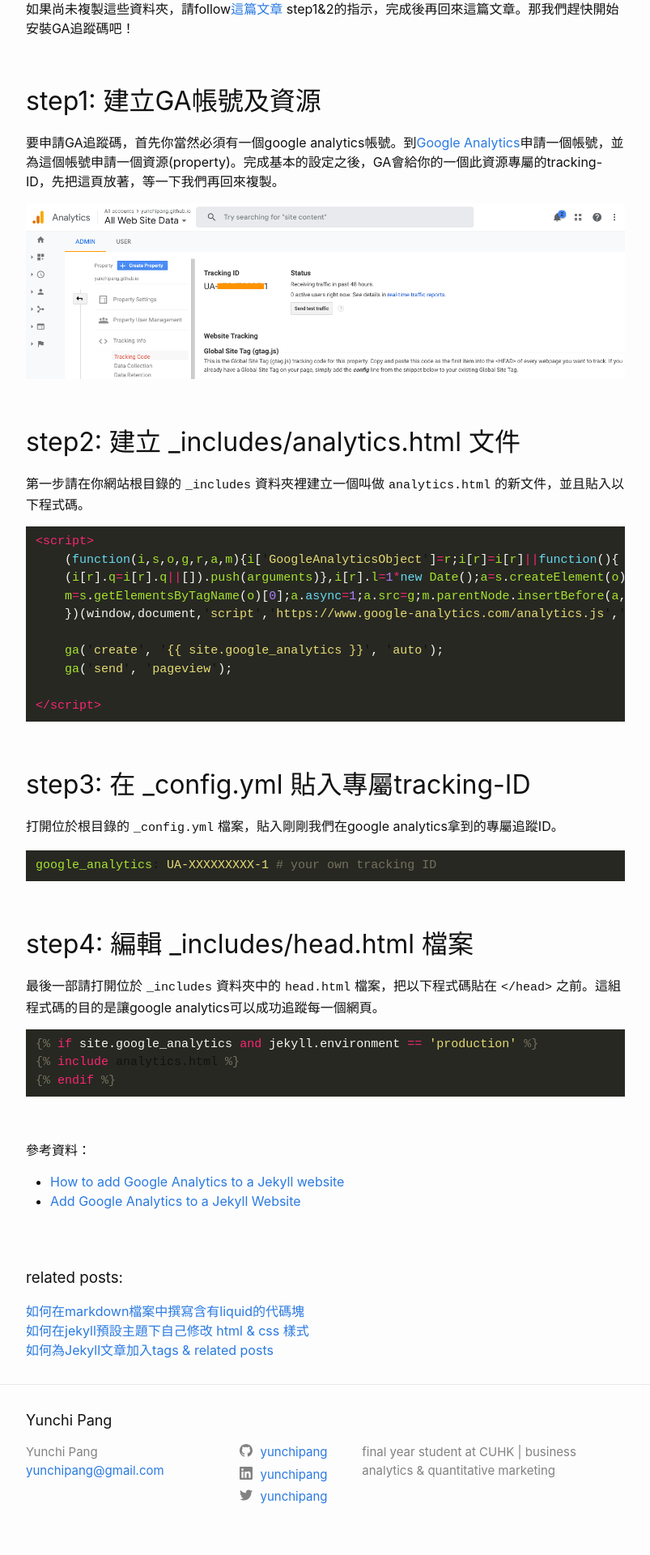
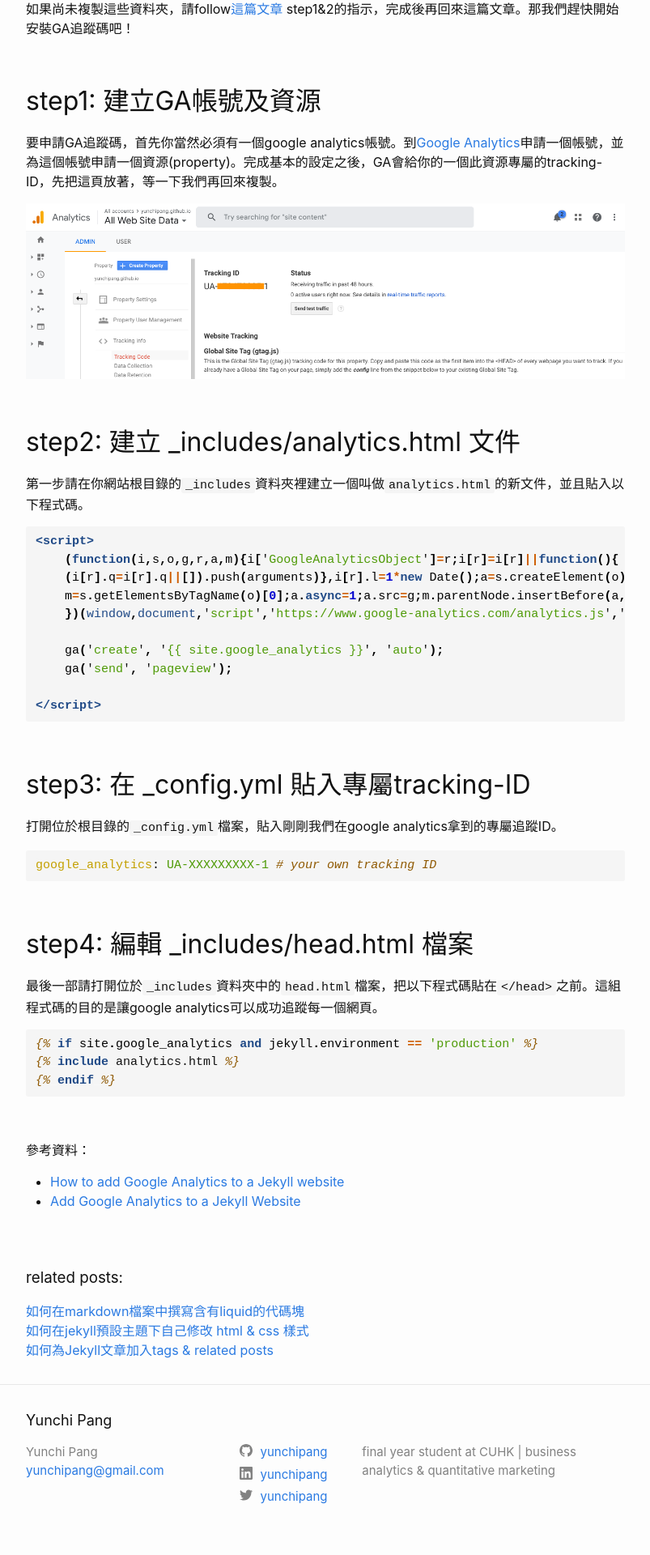
Before and after one commit to yunchipang/yunchipang.github.io, a Jekyll site: the page built from _posts/2020-07-25-adding-google-analytics-to-jekyll.md, in a window 1280 px wide. Shown: the part 752-2672 px from the top of the page at 81% size, without its empty margins (238-1041 px from the left). Built offline with Jekyll 4.4.1, drawn with Linux system fonts in a browser that asks for light colours.

Commit message:
update _syntax-highlighting.scss

```diff
--- a/_sass/minima/_base.scss
+++ b/_sass/minima/_base.scss
@@ -175,7 +175,7 @@
   @include relative-font-size(0.9375);
   /**border: 1px solid $grey-color-light;**/
   border-radius: 3px;
-  /** background-color: #eef **/
+  background-color: #f5f5f5;
 }
 
 code {
--- a/_sass/minima/_syntax-highlighting.scss
+++ b/_sass/minima/_syntax-highlighting.scss
@@ -2,74 +2,78 @@
  * Syntax highlighting styles
  */
 .highlight {
-  background-color: #272822;
+  /**background: #272822;**/
   @extend %vertical-rhythm;
 
   /**.highlighter-rouge & {
     /**background: #eef;**/
   }
-
-  .hll { background-color: #272822; }
-  .c { color: #75715e } /* Comment */
-  .err { color: #960050; background-color: #1e0010 } /* Error */
-  .k { color: #66d9ef } /* Keyword */
-  .l { color: #ae81ff } /* Literal */
-  .n { color: #f8f8f2 } /* Name */
-  .o { color: #f92672 } /* Operator */
-  .p { color: #f8f8f2 } /* Punctuation */
-  .cm { color: #75715e } /* Comment.Multiline */
-  .cp { color: #75715e } /* Comment.Preproc */
-  .c1 { color: #75715e } /* Comment.Single */
-  .cs { color: #75715e } /* Comment.Special */
-  .ge { font-style: italic } /* Generic.Emph */
-  .gs { font-weight: bold } /* Generic.Strong */
-  .kc { color: #66d9ef } /* Keyword.Constant */
-  .kd { color: #66d9ef } /* Keyword.Declaration */
-  .kn { color: #f92672 } /* Keyword.Namespace */
-  .kp { color: #66d9ef } /* Keyword.Pseudo */
-  .kr { color: #66d9ef } /* Keyword.Reserved */
-  .kt { color: #66d9ef } /* Keyword.Type */
-  .ld { color: #e6db74 } /* Literal.Date */
-  .m { color: #ae81ff } /* Literal.Number */
-  .s { color: #e6db74 } /* Literal.String */
-  .na { color: #a6e22e } /* Name.Attribute */
-  .nb { color: #f8f8f2 } /* Name.Builtin */
-  .nc { color: #a6e22e } /* Name.Class */
-  .no { color: #66d9ef } /* Name.Constant */
-  .nd { color: #a6e22e } /* Name.Decorator */
-  .ni { color: #f8f8f2 } /* Name.Entity */
-  .ne { color: #a6e22e } /* Name.Exception */
-  .nf { color: #a6e22e } /* Name.Function */
-  .nl { color: #f8f8f2 } /* Name.Label */
-  .nn { color: #f8f8f2 } /* Name.Namespace */
-  .nx { color: #a6e22e } /* Name.Other */
-  .py { color: #f8f8f2 } /* Name.Property */
-  .nt { color: #f92672 } /* Name.Tag */
-  .nv { color: #f8f8f2 } /* Name.Variable */
-  .ow { color: #f92672 } /* Operator.Word */
-  .w { color: #f8f8f2 } /* Text.Whitespace */
-  .mf { color: #ae81ff } /* Literal.Number.Float */
-  .mh { color: #ae81ff } /* Literal.Number.Hex */
-  .mi { color: #ae81ff } /* Literal.Number.Integer */
-  .mo { color: #ae81ff } /* Literal.Number.Oct */
-  .sb { color: #e6db74 } /* Literal.String.Backtick */
-  .sc { color: #e6db74 } /* Literal.String.Char */
-  .sd { color: #e6db74 } /* Literal.String.Doc */
-  .s2 { color: #e6db74 } /* Literal.String.Double */
-  .se { color: #ae81ff } /* Literal.String.Escape */
-  .sh { color: #e6db74 } /* Literal.String.Heredoc */
-  .si { color: #e6db74 } /* Literal.String.Interpol */
-  .sx { color: #e6db74 } /* Literal.String.Other */
-  .sr { color: #e6db74 } /* Literal.String.Regex */
-  .s1 { color: #e6db74 } /* Literal.String.Single */
-  .ss { color: #e6db74 } /* Literal.String.Symbol */
-  .bp { color: #f8f8f2 } /* Name.Builtin.Pseudo */
-  .vc { color: #f8f8f2 } /* Name.Variable.Class */
-  .vg { color: #f8f8f2 } /* Name.Variable.Global */
-  .vi { color: #f8f8f2 } /* Name.Variable.Instance */
-  .il { color: #ae81ff } /* Literal.Number.Integer.Long */
-
-  .gh { } /* Generic Heading & Diff Header */
-  .gu { color: #75715e; } /* Generic.Subheading & Diff Unified/Comment? */
-  .gd { color: #f92672; } /* Generic.Deleted & Diff Deleted */
-  .gi { color: #a6e22e; } /* Generic.Inserted & Diff Inserted */
+  .highlight .hll { background-color: #ffffcc }
+  .highlight .c { color: #8f5902; font-style: italic } /* Comment */
+  .highlight .err { color: #a40000; border: 1px solid #ef2929 } /* Error */
+  .highlight .g { color: #000000 } /* Generic */
+  .highlight .k { color: #204a87; font-weight: bold } /* Keyword */
+  .highlight .l { color: #000000 } /* Literal */
+  .highlight .n { color: #000000 } /* Name */
+  .highlight .o { color: #ce5c00; font-weight: bold } /* Operator */
+  .highlight .x { color: #000000 } /* Other */
+  .highlight .p { color: #000000; font-weight: bold } /* Punctuation */
+  .highlight .cm { color: #8f5902; font-style: italic } /* Comment.Multiline */
+  .highlight .cp { color: #8f5902; font-style: italic } /* Comment.Preproc */
+  .highlight .c1 { color: #8f5902; font-style: italic } /* Comment.Single */
+  .highlight .cs { color: #8f5902; font-style: italic } /* Comment.Special */
+  .highlight .gd { color: #a40000 } /* Generic.Deleted */
+  .highlight .ge { color: #000000; font-style: italic } /* Generic.Emph */
+  .highlight .gr { color: #ef2929 } /* Generic.Error */
+  .highlight .gh { color: #000080; font-weight: bold } /* Generic.Heading */
+  .highlight .gi { color: #00A000 } /* Generic.Inserted */
+  .highlight .go { color: #000000; font-style: italic } /* Generic.Output */
+  .highlight .gp { color: #8f5902 } /* Generic.Prompt */
+  .highlight .gs { color: #000000; font-weight: bold } /* Generic.Strong */
+  .highlight .gu { color: #800080; font-weight: bold } /* Generic.Subheading */
+  .highlight .gt { color: #a40000; font-weight: bold } /* Generic.Traceback */
+  .highlight .kc { color: #204a87; font-weight: bold } /* Keyword.Constant */
+  .highlight .kd { color: #204a87; font-weight: bold } /* Keyword.Declaration */
+  .highlight .kn { color: #204a87; font-weight: bold } /* Keyword.Namespace */
+  .highlight .kp { color: #204a87; font-weight: bold } /* Keyword.Pseudo */
+  .highlight .kr { color: #204a87; font-weight: bold } /* Keyword.Reserved */
+  .highlight .kt { color: #204a87; font-weight: bold } /* Keyword.Type */
+  .highlight .ld { color: #000000 } /* Literal.Date */
+  .highlight .m { color: #0000cf; font-weight: bold } /* Literal.Number */
+  .highlight .s { color: #4e9a06 } /* Literal.String */
+  .highlight .na { color: #c4a000 } /* Name.Attribute */
+  .highlight .nb { color: #204a87 } /* Name.Builtin */
+  .highlight .nc { color: #000000 } /* Name.Class */
+  .highlight .no { color: #000000 } /* Name.Constant */
+  .highlight .nd { color: #5c35cc; font-weight: bold } /* Name.Decorator */
+  .highlight .ni { color: #ce5c00 } /* Name.Entity */
+  .highlight .ne { color: #cc0000; font-weight: bold } /* Name.Exception */
+  .highlight .nf { color: #000000 } /* Name.Function */
+  .highlight .nl { color: #f57900 } /* Name.Label */
+  .highlight .nn { color: #000000 } /* Name.Namespace */
+  .highlight .nx { color: #000000 } /* Name.Other */
+  .highlight .py { color: #000000 } /* Name.Property */
+  .highlight .nt { color: #204a87; font-weight: bold } /* Name.Tag */
+  .highlight .nv { color: #000000 } /* Name.Variable */
+  .highlight .ow { color: #204a87; font-weight: bold } /* Operator.Word */
+  .highlight .w { color: #f8f8f8; text-decoration: underline } /* Text.Whitespace */
+  .highlight .mf { color: #0000cf; font-weight: bold } /* Literal.Number.Float */
+  .highlight .mh { color: #0000cf; font-weight: bold } /* Literal.Number.Hex */
+  .highlight .mi { color: #0000cf; font-weight: bold } /* Literal.Number.Integer */
+  .highlight .mo { color: #0000cf; font-weight: bold } /* Literal.Number.Oct */
+  .highlight .sb { color: #4e9a06 } /* Literal.String.Backtick */
+  .highlight .sc { color: #4e9a06 } /* Literal.String.Char */
+  .highlight .sd { color: #8f5902; font-style: italic } /* Literal.String.Doc */
+  .highlight .s2 { color: #4e9a06 } /* Literal.String.Double */
+  .highlight .se { color: #4e9a06 } /* Literal.String.Escape */
+  .highlight .sh { color: #4e9a06 } /* Literal.String.Heredoc */
+  .highlight .si { color: #4e9a06 } /* Literal.String.Interpol */
+  .highlight .sx { color: #4e9a06 } /* Literal.String.Other */
+  .highlight .sr { color: #4e9a06 } /* Literal.String.Regex */
+  .highlight .s1 { color: #4e9a06 } /* Literal.String.Single */
+  .highlight .ss { color: #4e9a06 } /* Literal.String.Symbol */
+  .highlight .bp { color: #3465a4 } /* Name.Builtin.Pseudo */
+  .highlight .vc { color: #000000 } /* Name.Variable.Class */
+  .highlight .vg { color: #000000 } /* Name.Variable.Global */
+  .highlight .vi { color: #000000 } /* Name.Variable.Instance */
+  .highlight .il { color: #0000cf; font-weight: bold } /* Literal.Number.Integer.Long */
```
